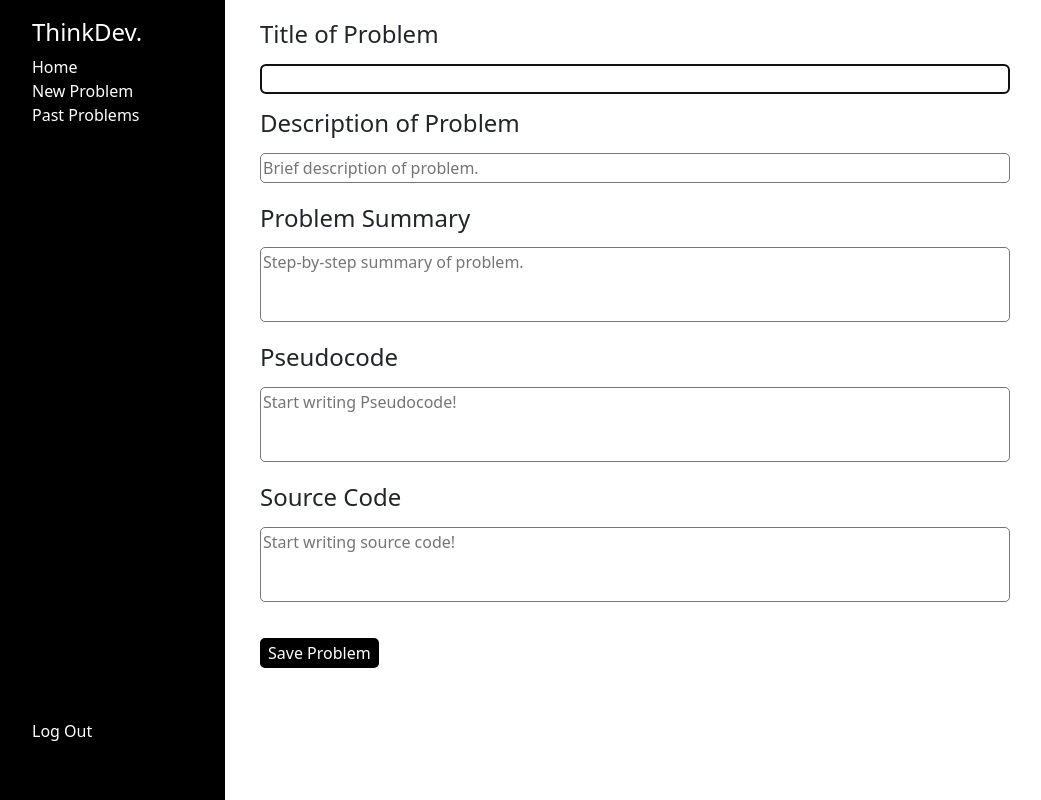
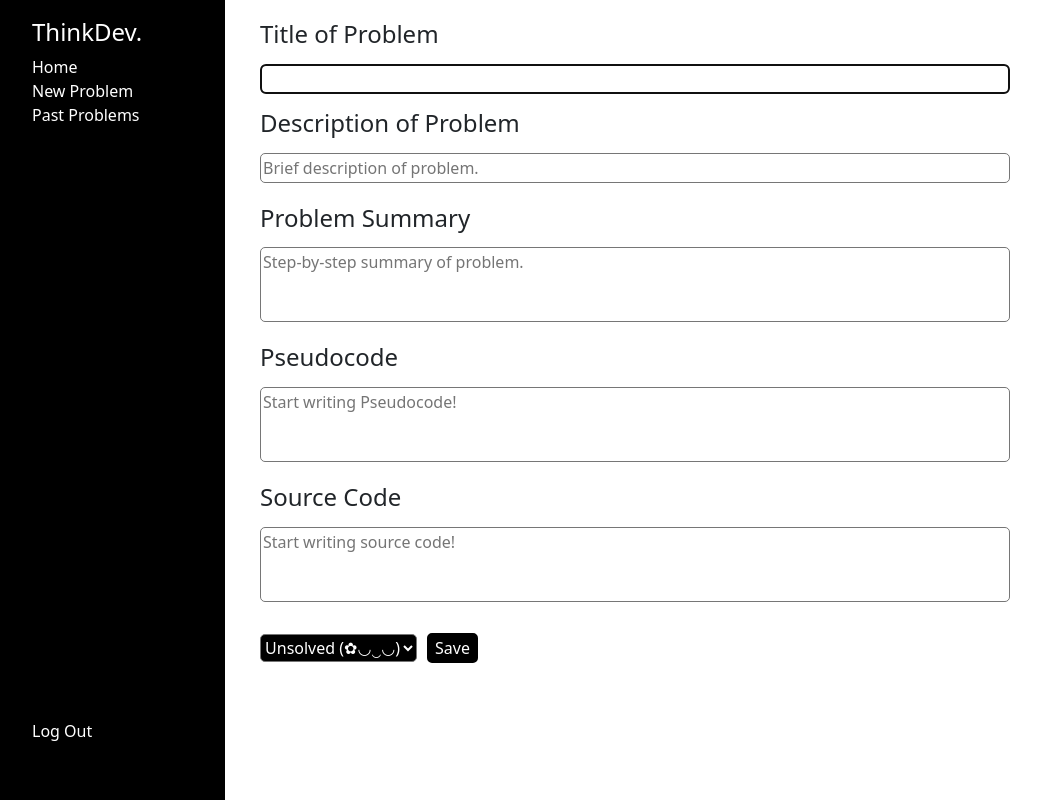
Before and after one commit to kyoyuncoding/ThinkDev, a Django app: page /problemlog/ in a window 1280 px wide. Shown: the whole page, without its empty margins (0-1041 px from the left). Run offline with Django 5.2, Linux system fonts and the light colour scheme.

Commit message:
Added a dropdown to allow you to select whether a problem is solved or unsolved.

```diff
--- a/thinkdev/problemlog/models.py
+++ b/thinkdev/problemlog/models.py
@@ -8,4 +8,5 @@ class Problems(models.Model):
     problem_summary = models.CharField(max_length=10000)
     pseudo_code = models.CharField(max_length=10000)
     source_code = models.CharField(max_length=10000)
+    solved = models.CharField(max_length=50)
     submit_time = models.DateTimeField(auto_now_add=True)
--- a/thinkdev/problemlog/templates/problemlog.html
+++ b/thinkdev/problemlog/templates/problemlog.html
@@ -45,9 +45,17 @@
                 <h4 style="margin-bottom: 15px;">Source Code</h4>
                 <textarea  placeholder="Start writing source code!" style="field-sizing: content; resize: none; min-width: 750px; max-width: 750px; margin-bottom: 15px; border-radius: 5px; min-height: 75px;" id="sourcecode" name="sourcecode">{{entry.source_code}}</textarea>
 
-                <div style="display: flex; justify-content: left; align-items: center; margin-top: 15px; margin-bottom: 2%;">
-                    <input style="border-radius: 5px; background-color: black; color: white; border: 2px solid black;" name="save_problem_button" type="submit" value="Save Problem">
-                    <!-- <input style="border-radius: 5px; background-color:black; color: white; border: 2px solid black; margin-left: 5px;" name="solved_problem_button" type="submit" value="Solved Problem!"> -->
+                <div style="display: flex; justify-content: left; align-items: center; margin-top: 10px; margin-bottom: 2%;">
+                    <select style="margin-right: 10px; text-align: center; border-radius: 5px; height: 28px; background-color: black; color: white;" name="solved_dropdown">
+                        {% if entry.solved == "Solved (∩_∩)" %}
+                            <option selected value="Solved (∩_∩)">Solved (∩_∩)</option>
+                            <option value="Unsolved (✿◡‿◡)">Unsolved (✿◡‿◡)</option>
+                        {% else %}
+                            <option value="Solved (∩_∩)">Solved (∩_∩)</option>
+                            <option selected value="Unsolved (✿◡‿◡)">Unsolved (✿◡‿◡)</option>
+                        {% endif %}
+                    </select>
+                    <input style="border-radius: 5px; background-color: black; color: white; border: 2px solid black;" name="save_problem_button" type="submit" value="Save">
                 </div>
             </form>
         </div>
--- a/thinkdev/problemlog/views.py
+++ b/thinkdev/problemlog/views.py
@@ -13,7 +13,7 @@ def index(request):
 def problem_log(request):
     if request.method == "POST":
         if request.POST.get("save_problem_button") and request.POST.get("title_of_problem"):
-            problem_entry = Problems(problem_title = request.POST.get("title_of_problem"), problem_description = request.POST.get("problem_description"), problem_summary = request.POST.get("problem_summary"), pseudo_code = request.POST.get("pseudocode"), source_code = request.POST.get("sourcecode"), submit_time = datetime.now())
+            problem_entry = Problems(problem_title = request.POST.get("title_of_problem"), problem_description = request.POST.get("problem_description"), problem_summary = request.POST.get("problem_summary"), pseudo_code = request.POST.get("pseudocode"), source_code = request.POST.get("sourcecode"), solved=request.POST.get("solved_dropdown"), submit_time = datetime.now())
             problem_entry.save()
         elif request.POST.get("title_of_problem") == False:
             return HttpResponse("Ya Need To Enter a Title My Guy")
@@ -42,12 +42,15 @@ def problem_log_edit(request, id_entry):
         return HttpResponseRedirect(reverse("log"))
 
     if request.POST.get("save_problem_button"):
+
+        # ChatGPT taught me how to update pre-existing database entries with Django.
         update_entry = Problems.objects.get(id=id_entry)
         update_entry.problem_title = request.POST.get("title_of_problem")
         update_entry.problem_description = request.POST.get("problem_description")
         update_entry.problem_summary = request.POST.get("problem_summary")
         update_entry.pseudo_code = request.POST.get("pseudocode")
         update_entry.source_code = request.POST.get("sourcecode")
+        update_entry.solved = request.POST.get("solved_dropdown")
         update_entry.submit_time = datetime.now()
         update_entry.save()
         problems = Problems.objects.all()
```
Also changed, not shown: thinkdev/problemlog/templates/log.html (+9 -0 lines), thinkdev/db.sqlite3, thinkdev/problemlog/migrations/0003_problems_solved.py (added).
